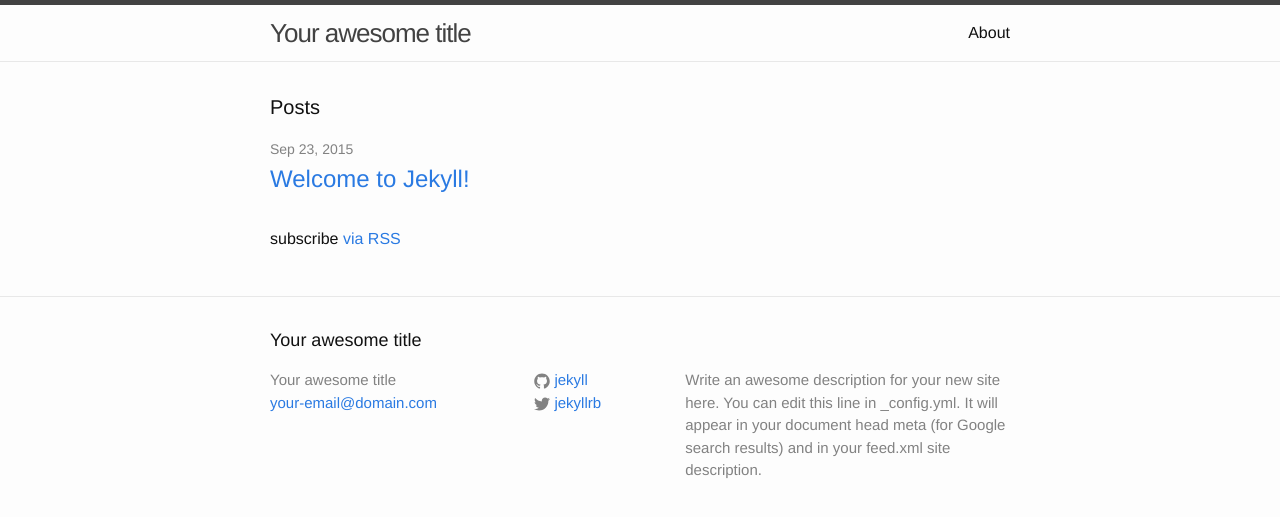
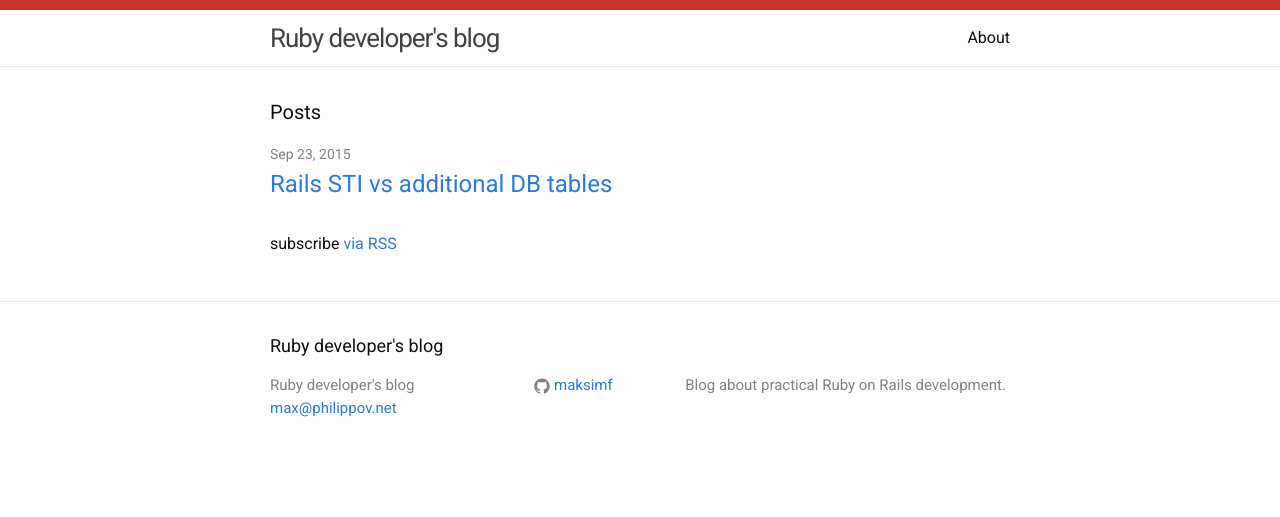
Before and after one commit to maksimf/blog-philippov-net, a Jekyll site: the page built from index.html, in a window 1280 px wide. Shown: the top 517 px of the page. Built offline with Jekyll 4.4.1, drawn with Linux system fonts in a browser that asks for light colours.

Commit message:
First post draft and blog styles

```diff
--- a/_config.yml
+++ b/_config.yml
@@ -1,14 +1,11 @@
 # Site settings
-title: Your awesome title
-email: your-email@domain.com
+title: Ruby developer's blog
+email: max@philippov.net
 description: > # this means to ignore newlines until "baseurl:"
-  Write an awesome description for your new site here. You can edit this
-  line in _config.yml. It will appear in your document head meta (for
-  Google search results) and in your feed.xml site description.
+  Blog about practical Ruby on Rails development.
 baseurl: "" # the subpath of your site, e.g. /blog/
-url: "http://yourdomain.com" # the base hostname & protocol for your site
-twitter_username: jekyllrb
-github_username:  jekyll
+url: "http://blog.philippov.net" # the base hostname & protocol for your site
+github_username:  maksimf
 
 # Build settings
 markdown: kramdown
--- a/_includes/head.html
+++ b/_includes/head.html
@@ -9,4 +9,5 @@
   <link rel="stylesheet" href="{{ "/css/main.css" | prepend: site.baseurl }}">
   <link rel="canonical" href="{{ page.url | replace:'index.html','' | prepend: site.baseurl | prepend: site.url }}">
   <link rel="alternate" type="application/rss+xml" title="{{ site.title }}" href="{{ "/feed.xml" | prepend: site.baseurl | prepend: site.url }}" />
+  <link href='https://fonts.googleapis.com/css?family=Roboto' rel='stylesheet' type='text/css'>
 </head>
--- a/_sass/_base.scss
+++ b/_sass/_base.scss
@@ -148,6 +148,23 @@ pre {
     }
 }
 
+/**
+ * Tables
+ */
+table {
+  border-collapse: collapse;
+  border: 1px solid $grey-color-light;
+
+  th,
+  td {
+    border: 1px solid $grey-color-light;
+    padding: 8px;
+  }
+
+  tr:hover {
+    cursor: default;
+  }
+}
 
 
 /**
--- a/_sass/_layout.scss
+++ b/_sass/_layout.scss
@@ -2,7 +2,7 @@
  * Site header
  */
 .site-header {
-    border-top: 5px solid $grey-color-dark;
+    border-top: 10px solid #cc342d;
     border-bottom: 1px solid $grey-color-light;
     min-height: 56px;
 
--- a/css/main.scss
+++ b/css/main.scss
@@ -3,10 +3,8 @@
 ---
 @charset "utf-8";
 
-
-
 // Our variables
-$base-font-family: Helvetica, Arial, sans-serif;
+$base-font-family: 'Roboto', sans-serif;
 $base-font-size:   16px;
 $small-font-size:  $base-font-size * 0.875;
 $base-line-height: 1.5;
```
Also changed, not shown: _posts/2015-09-23-rails-sti-or-more-tables.markdown (added, +26 -0 lines), _posts/2015-09-23-welcome-to-jekyll.markdown (deleted, +0 -25 lines).
